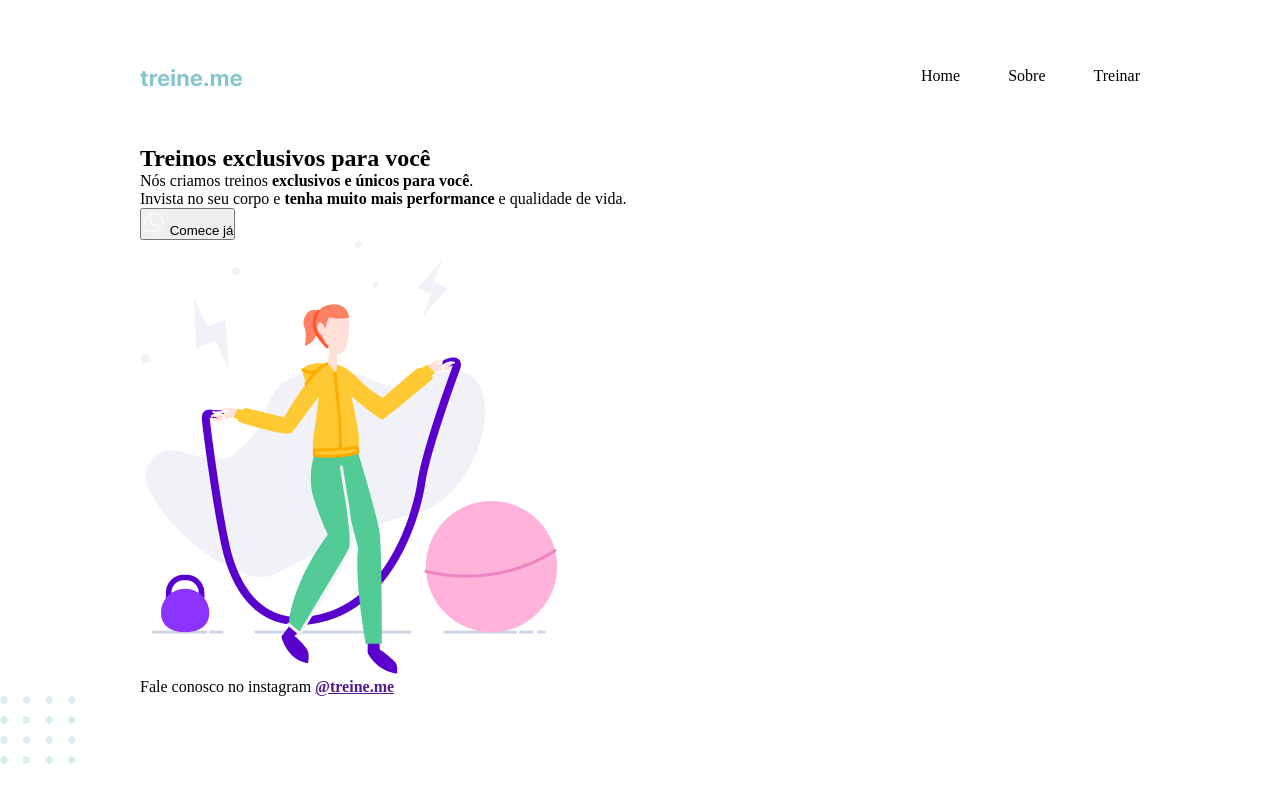
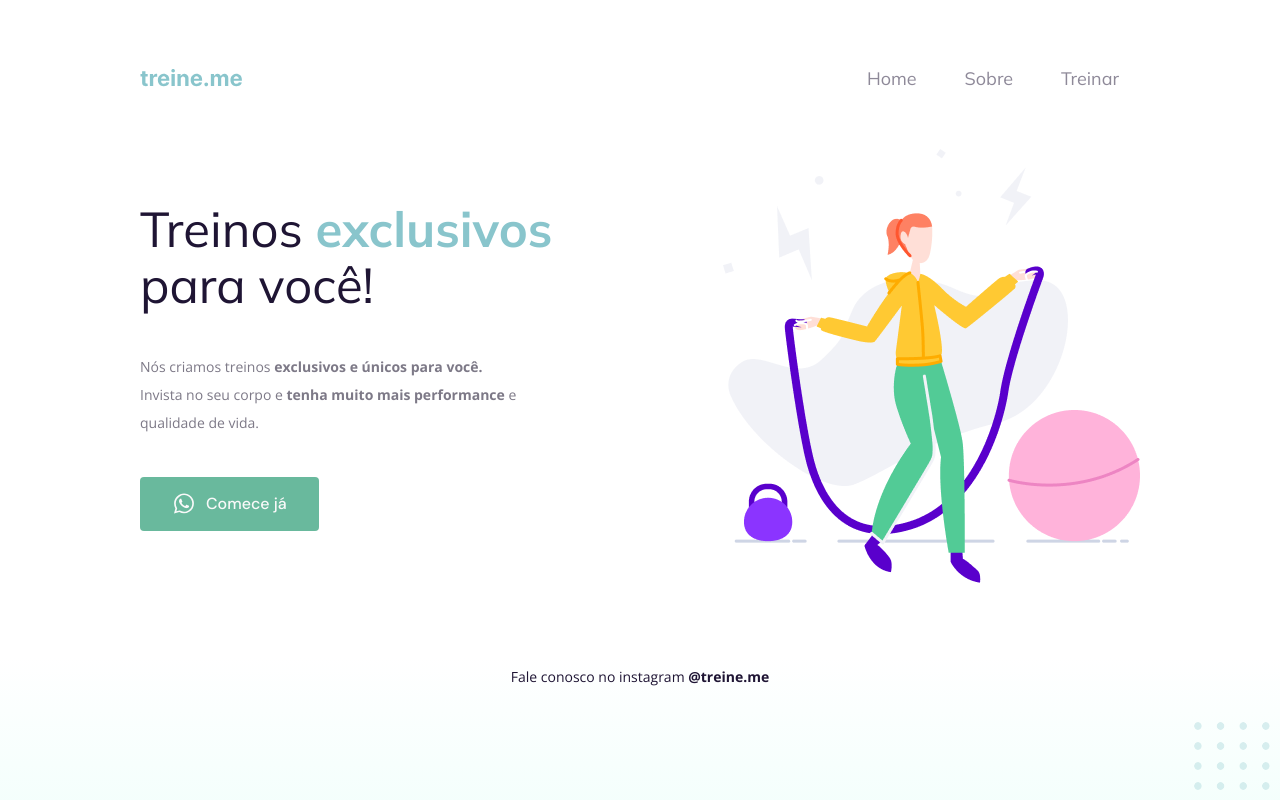
Before and after one commit to PiluVitu/Projeto02-Explorer, a plain HTML site: page index.html in a window 1280 px wide. Drawn offline with nearby package versions, Linux system fonts and the light colour scheme.

Commit message:
Project 2 Complete

```diff
--- a/index.html
+++ b/index.html
@@ -1,49 +1,55 @@
 <!DOCTYPE html>
 <html lang="pt-BR">
 <head>
+  <link rel="preconnect" href="https://fonts.googleapis.com">
+  <link rel="preconnect" href="https://fonts.gstatic.com" crossorigin>
   <meta charset="UTF-8">
   <meta name="viewport" content="width=device-width, initial-scale=1.0">
+  <link href="https://fonts.googleapis.com/css2?family=DM+Sans:wght@500&family=Mulish:wght@400;700&family=Open+Sans:wght@400;700&display=swap" rel="stylesheet">
   <link rel="stylesheet" href="style.css">
   <title>Treine.me</title>
 </head>
 <body>
   <div class="page">
 
-    <header>
-      <img src="./assets/logo.svg" alt="Treine.me logo">
-      <nav>
+
+    <nav>
+        <a id="logo" href="#">
+          <img src="./assets/logo.svg" alt="Treine.me logo">
+        </a>
         <ul>
-          <li>Home</li>
-          <li>Sobre</li>
-          <li>Treinar</li>
+          <li><a href="#">Home</a></li>
+          <li><a href="#">Sobre</a></li>
+          <li><a href="#">Treinar</a></li>
         </ul>
       </nav>
-    </header>
 
     <main>
+
       <section class="text">
-        <h1>Treinos <span>exclusivos</span> para você</h1>
+        <h1>Treinos <strong>exclusivos</strong> para você!</h1>
         <p>
-          Nós criamos treinos <strong>exclusivos e únicos para você</strong>.<br>
-          Invista no seu corpo e <strong>tenha muito mais performance</strong> e qualidade de vida.
+          Nós criamos treinos <strong>exclusivos e únicos para você.</strong>
+          Invista no seu corpo e <strong>tenha muito mais performance</strong> e <br>qualidade de vida.
         </p>
         <button>
           <img src="./assets/whatsapp 1.svg" alt="Logo ZapZap">
           Comece já
         </button>
       </section>
+
       <img src="./assets/fitness-jump.png" alt="Mulher se exercitando pulando corda com bolas e pesos ao seu lado.">
     </main>
 
     <footer>
       <p>
-        Fale conosco no instagram <strong><a href="">@treine.me</a></strong>
+        Fale conosco no instagram <a href="">@treine.me</a>
       </p>
     </footer>
 
   </div>
 
-  <img src="./assets/balls-decoration.svg" alt="Decoração de bolinhas">
+  <img id="balls" src="./assets/balls-decoration.svg" alt="Decoração de bolinhas">
 
 </body>
 </html>
--- a/style.css
+++ b/style.css
@@ -1,21 +1,130 @@
 *{
   padding: 0px;
   margin: 0px;
+
   list-style: none;
+  text-decoration: none;
+}
+body{
+  background: linear-gradient(180deg, rgba(227, 255, 248, 0) 82.08%, rgba(227, 255, 248, 0.38) 100%);
+  min-height: 100vh;
 }
 .page{
   width: 1000px;
-  margin: 65px auto 0;
+  margin: 0 auto 0;
+  padding-top: 65px;
 }
 
-header{
+nav{
   display: flex;
   justify-content: space-between;
   align-items: center;
+
   margin-bottom: 58px;
 }
 
 ul{
   display: flex;
   gap: 48px;
+  padding: 0 21px;
 }
+
+nav ul li a{
+  font-family: 'Mulish', sans-serif;
+  font-weight: 400;
+  font-size: 18px;
+  line-height: 23px;
+  color: #1F1534;
+  opacity: 50%;
+
+  transition: 0.5s;
+}
+nav ul li a:hover{
+  font-family: 'Mulish', sans-serif;
+  font-weight: 700;
+  font-size: 18px;
+  line-height: 23px;
+  opacity: 100%;
+}
+
+main{
+  display: flex;
+  justify-content: space-between;
+  align-items: center;
+}
+
+.text h1{
+  font-family: 'Mulish', sans-serif;
+  font-weight: 400;
+  font-size: 49px;
+  line-height: 56px;
+  color: #1F1534;
+
+  width: 431px;
+  margin-bottom: 40px;
+}
+.text h1 strong{
+  font-weight: 700;
+  color: #89C5CC;
+}
+
+.text p{
+  font-family: 'Open Sans', sans-serif;
+  font-weight: 400;
+  font-size: 14px;
+  line-height: 28px;
+  color: #7D7987;
+
+  margin-bottom: 40px;
+  width: 380px;
+}
+.text button{
+  font-family: 'DM Sans', sans-serif;
+  font-weight: 500;
+  font-size: 16px;
+  line-height: 21px;
+  color: #F9F9F9;
+
+  background-color: #69B99D;
+  border: 0;
+  padding: 14px 32px 15px 32px;
+  border-radius: 4px;
+
+  display: flex;
+  justify-content: center;
+  align-items: center;
+  gap: 10px;
+
+  cursor: pointer;
+
+  transition: 0.8s;
+}
+.text button:hover{
+  background: #518d79;
+}
+
+footer{
+  text-align: center;
+  margin-top: 80px;
+}
+footer p{
+  font-family: 'Open Sans', sans-serif;
+  font-weight: 400;
+  font-size: 14px;
+  line-height: 28px;
+  color: #1F1534;
+}
+footer p a{
+  font-weight: 700;
+  color: #1F1534;
+  transition: 0.6s;
+}
+footer p a:hover{
+  color: #5a3f96;
+}
+
+#balls{
+  position: fixed;
+  bottom: 0;
+  right: 0;
+}
```
